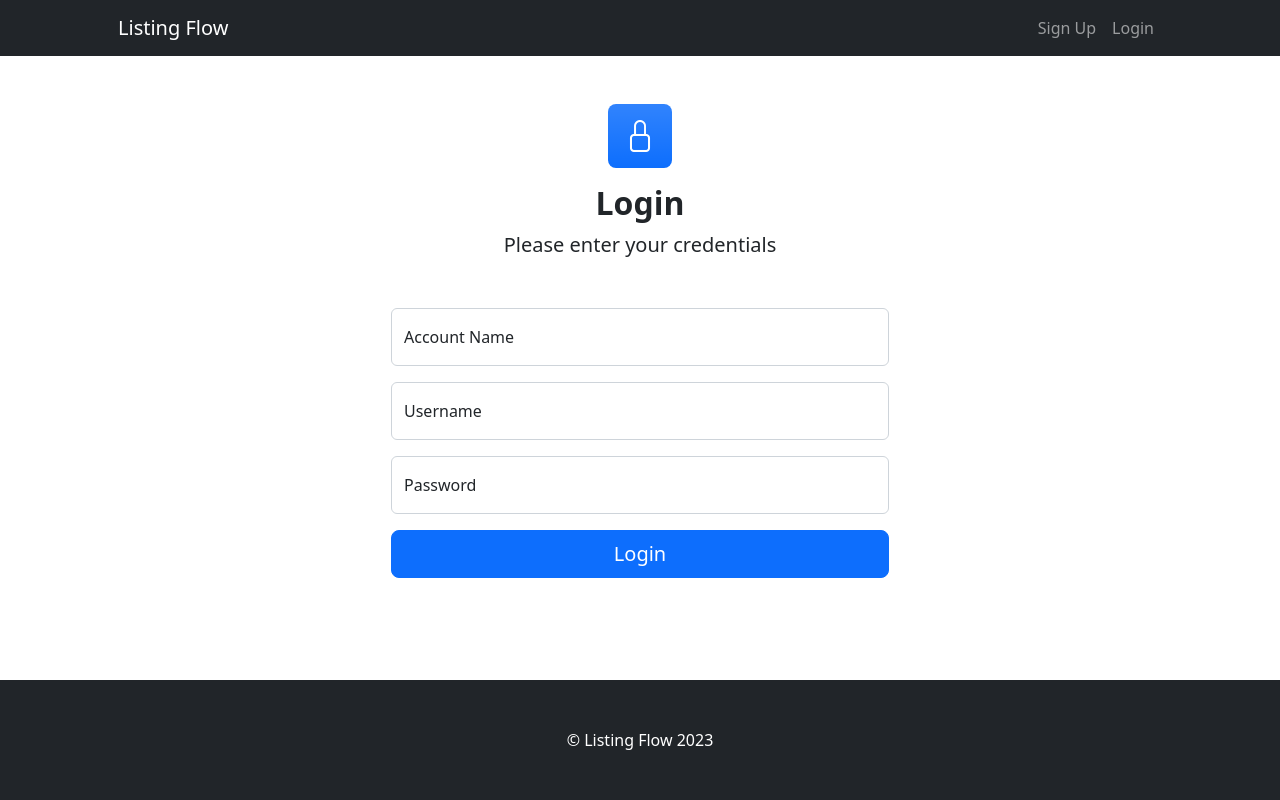
After one commit to bcm082/listingapp, a Flask app: page /login in a window 1280 px wide. The commit adds this page. Run offline with Flask 3, Linux system fonts and the light colour scheme; some libraries are stand-ins or nearby versions.

Commit message:
login and sign up front end updated

```diff
--- a/backend/app.py
+++ b/backend/app.py
@@ -1,4 +1,4 @@
-from flask import Flask, render_template
+from flask import Flask, render_template, request, redirect, url_for
 from supabase import create_client, Client
 import os
 from dotenv import load_dotenv
@@ -21,5 +21,27 @@ def test_supabase():
     response = supabase.table('accounts').select('*').execute()
     return response.data if response.data else {"error": "No data found or an error occurred."}
 
+@app.route('/login', methods=['GET', 'POST'])
+def login():
+    if request.method == 'POST':
+        # Handle login logic here
+        username = request.form['username']
+        password = request.form['password']
+        # Add authentication logic
+        return redirect(url_for('index'))  # Redirect to home after login
+    return render_template('login.html')
+
+@app.route('/register', methods=['GET', 'POST'])
+def register():
+    if request.method == 'POST':
+        # Handle registration logic here
+        account_name = request.form['accountName']
+        username = request.form['username']
+        email = request.form['email']
+        password = request.form['password']
+        # Add registration logic
+        return redirect(url_for('login'))  # Redirect to login after registration
+    return render_template('register.html')
+
 if __name__ == '__main__':
     app.run(debug=True)
--- /dev/null
+++ b/backend/static/css/layout.css
@@ -0,0 +1,18 @@
+html, body {
+    height: 100%;
+    margin: 0;
+}
+
+body {
+    display: flex;
+    flex-direction: column;
+    min-height: 100vh;
+}
+
+.wrapper {
+    flex: 1 0 auto;
+}
+
+footer {
+    flex-shrink: 0;
+}
--- a/backend/templates/base.html
+++ b/backend/templates/base.html
@@ -7,23 +7,24 @@
     <link rel="icon" type="image/x-icon" href="{{ url_for('static', filename='assets/favicon.ico') }}" />
     <link href="https://cdn.jsdelivr.net/npm/bootstrap-icons@1.4.1/font/bootstrap-icons.css" rel="stylesheet" />
     <link href="{{ url_for('static', filename='css/styles.css') }}" rel="stylesheet" />
+    <link href="{{ url_for('static', filename='css/layout.css') }}" rel="stylesheet" />
+
 </head>
 <body>
 <!-- Responsive navbar-->
 <nav class="navbar navbar-expand-lg navbar-dark bg-dark">
     <div class="container px-5">
-        <a class="navbar-brand" href="#!">Listing Flow</a>
+        <a class="navbar-brand" href="{{ url_for('index') }}">Listing Flow</a>
         <button class="navbar-toggler" type="button" data-bs-toggle="collapse" data-bs-target="#navbarSupportedContent" aria-controls="navbarSupportedContent" aria-expanded="false" aria-label="Toggle navigation"><span class="navbar-toggler-icon"></span></button>
         <div class="collapse navbar-collapse" id="navbarSupportedContent">
             <ul class="navbar-nav ms-auto mb-2 mb-lg-0">
-                <li class="nav-item"><a class="nav-link active" aria-current="page" href="#!">Product</a></li>
-                <li class="nav-item"><a class="nav-link" href="#!">About</a></li>
-                <li class="nav-item"><a class="nav-link" href="#!">Contact</a></li>
-                <li class="nav-item"><a class="nav-link" href="#!">Login</a></li>
+                <li class="nav-item"><a class="nav-link" href="{{ url_for('register') }}">Sign Up</a></li>
+                <li class="nav-item"><a class="nav-link" href="{{ url_for('login') }}">Login</a></li>
             </ul>
         </div>
     </div>
 </nav>
+    <div class="wrapper">
         {% block content %}{% endblock %}
     </div>
     <footer class="py-5 bg-dark">
--- /dev/null
+++ b/backend/templates/login.html
@@ -0,0 +1,35 @@
+{% extends "base.html" %}
+
+{% block title %}Login{% endblock %}
+
+{% block content %}
+<div class="container px-5 my-5">
+    <div class="text-center mb-5">
+        <div class="feature bg-primary bg-gradient text-white rounded-3 mb-3"><i class="bi bi-lock"></i></div>
+        <h2 class="fw-bolder">Login</h2>
+        <p class="lead mb-0">Please enter your credentials</p>
+    </div>
+    <div class="row gx-5 justify-content-center">
+        <div class="col-lg-6">
+            <form id="loginForm" action="/login" method="post">
+                <div class="form-floating mb-3">
+                    <input class="form-control" id="accountName" name="accountName" type="text" placeholder="Enter your account name..." required />
+                    <label for="accountName">Account Name</label>
+                    <div class="invalid-feedback">An account name is required.</div>
+                </div>
+                <div class="form-floating mb-3">
+                    <input class="form-control" id="username" name="username" type="text" placeholder="Enter your username..." required />
+                    <label for="username">Username</label>
+                    <div class="invalid-feedback">A username is required.</div>
+                </div>
+                <div class="form-floating mb-3">
+                    <input class="form-control" id="password" name="password" type="password" placeholder="Enter your password..." required />
+                    <label for="password">Password</label>
+                    <div class="invalid-feedback">A password is required.</div>
+                </div>
+                <div class="d-grid"><button class="btn btn-primary btn-lg" type="submit">Login</button></div>
+            </form>
+        </div>
+    </div>
+</div>
+{% endblock %}
```
Also changed, not shown: backend/templates/register.html (added, +40 -0 lines).
